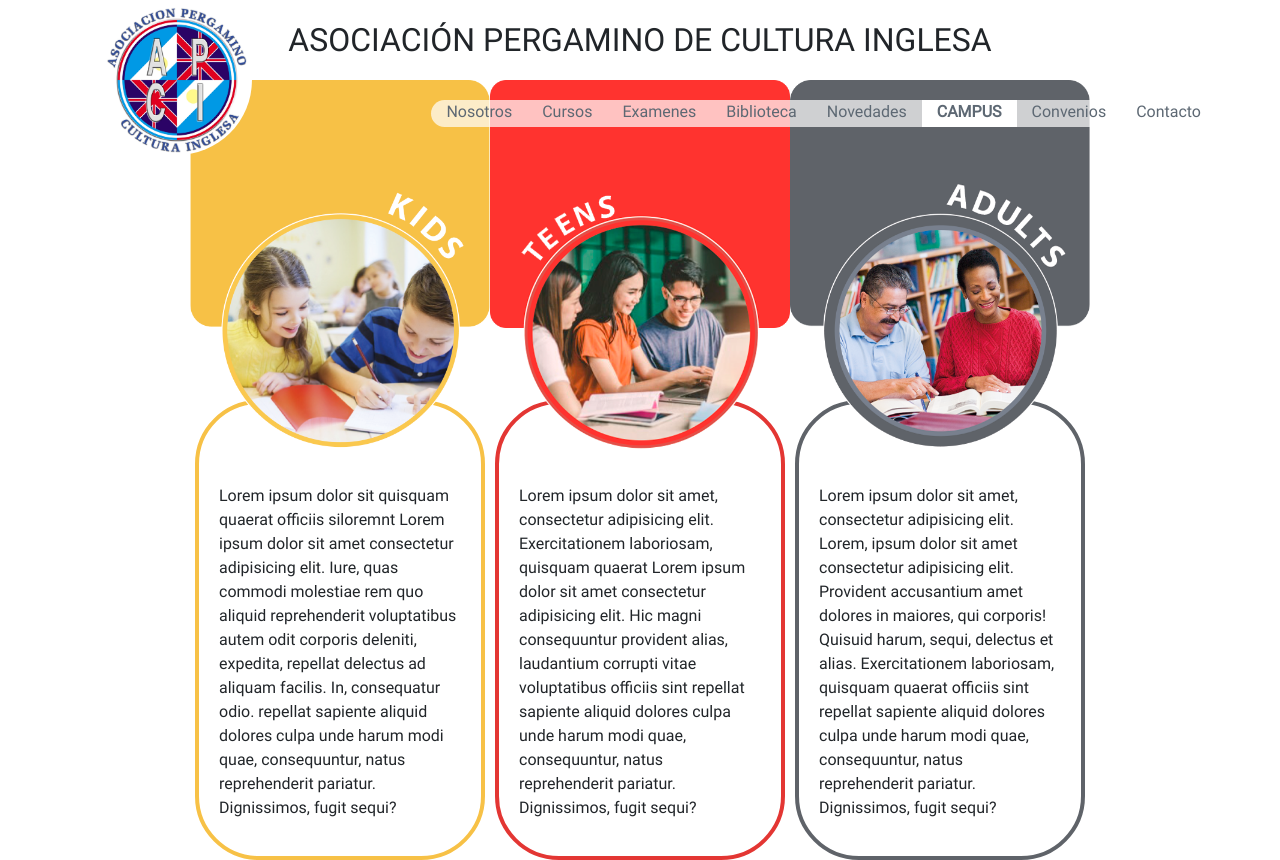
After one commit to SosaToledo/culturainglesaweb, a WordPress theme: template Cursos.php in a window 1280 px wide. The commit adds this page. Run offline with PHP 8.4 and a stand-in for WordPress, Linux system fonts and the light colour scheme; the site name, menu and one post (Sample post) are stand-ins, and other content is empty.

Commit message:
pantallas varias

```diff
--- /dev/null
+++ b/Cursos.php
@@ -0,0 +1,64 @@
+<?php /* Template Name: Cursos */ ?>
+<?php get_header(); ?>
+<?php include 'menu.php'; ?>
+
+<!-- Ponemos los 3 iconos por debajo del mouse -->
+<style>
+    #ImgAbsolute {
+        position: absolute;
+        z-index: -1;
+    }
+
+    .flex-imagenes {
+        display: flex;
+        justify-content: center;
+        width: 100%;
+        flex-wrap: nowrap;
+    }
+    .flex-descripciones{
+        width: 300px;
+        position: relative;
+    }
+    .borde{
+        padding:20px;
+        margin: auto 5px;
+        padding-top: 80px;
+        border: 0.25em solid;
+        border-radius: 4em;
+
+        position: absolute;
+        top:320px;
+        z-index: -1;
+    }
+    .descKids{
+        border-color: #f7c146;
+    }
+    .descTeens{
+        border-color: #e33633;
+    }
+    .descAdults{
+        border-color: #5f6369;
+    }
+</style>
+<div class="container-fluid" id="ImgAbsolute">
+    <div class="flex-imagenes">
+        <div class="flex-descripciones">
+            <img src="<?php bloginfo('template_directory'); ?>/img/cursos/1Kids.png" alt="Kids" class="img-fluid">
+            <div class="borde descKids">
+                <p>Lorem ipsum dolor sit  quisquam quaerat officiis siloremnt Lorem ipsum dolor sit amet consectetur adipisicing elit. Iure, quas commodi molestiae rem quo aliquid reprehenderit voluptatibus autem odit corporis deleniti, expedita, repellat delectus ad aliquam facilis. In, consequatur odio. repellat sapiente aliquid dolores culpa unde harum modi quae, consequuntur, natus reprehenderit pariatur. Dignissimos, fugit sequi?</p>
+            </div>
+        </div>
+        <div class="flex-descripciones">
+            <img src="<?php bloginfo('template_directory'); ?>/img/cursos/2TeensCorregido.png" alt="" class="img-fluid">
+            <div class="borde descTeens">
+                <p>Lorem ipsum dolor sit amet, consectetur adipisicing elit. Exercitationem laboriosam, quisquam quaerat Lorem ipsum dolor sit amet consectetur adipisicing elit. Hic magni consequuntur provident alias, laudantium corrupti vitae voluptatibus  officiis sint repellat sapiente aliquid dolores culpa unde harum modi quae, consequuntur, natus reprehenderit pariatur. Dignissimos, fugit sequi?</p>
+            </div>
+        </div>
+        <div class="flex-descripciones">
+            <img src="<?php bloginfo('template_directory'); ?>/img/cursos/3Adults.png" alt="" class="img-fluid">
+            <div class="borde descAdults">
+                <p>Lorem ipsum dolor sit amet, consectetur adipisicing elit. Lorem, ipsum dolor sit amet consectetur adipisicing elit. Provident accusantium amet dolores in maiores, qui corporis! Quisuid harum, sequi, delectus et alias. Exercitationem laboriosam, quisquam quaerat officiis sint repellat sapiente aliquid dolores culpa unde harum modi quae, consequuntur, natus reprehenderit pariatur. Dignissimos, fugit sequi?</p>
+            </div>
+        </div>
+    </div>
+</div>
--- a/menu.php
+++ b/menu.php
@@ -11,16 +11,16 @@
         <a href="<?php echo get_site_url(); ?>/Nosotros">Nosotros</a>
       </div>
       <div class="menuItem">
-      <a href="<?php echo get_site_url(); ?>/404">Cursos</a>
+      <a href="<?php echo get_site_url(); ?>/Cursos">Cursos</a>
       </div>
       <div class="menuItem">
-      <a href="<?php echo get_site_url(); ?>/404">Examenes</a>
+      <a href="<?php echo get_site_url(); ?>/Examenes">Examenes</a>
       </div>
       <div class="menuItem">
-      <a href="<?php echo get_site_url(); ?>/404">Biblioteca</a>
+      <a href="<?php echo get_site_url(); ?>/biblioteca">Biblioteca</a>
       </div>
       <div class="menuItem">
-      <a href="<?php echo get_site_url(); ?>/404">Novedades</a>
+      <a href="<?php echo get_site_url(); ?>/Novedades">Novedades</a>
       </div>
       <div class="menuItem menuCampus" style="font-weight: bold">
         <a href="https://campus.apci.org.ar">CAMPUS</a>
--- a/style.css
+++ b/style.css
@@ -306,6 +306,7 @@ img {
     border-radius: 0.7em;
     position: relative;
     margin: 60px auto;
+    padding-left: 30px;
     color:black;
     height: 100px;
     line-height: 100px;
@@ -319,7 +320,7 @@ img {
     line-height: normal;
 }
 .textoEtiqueta.telefono span{
-    font-size: 2em;
+    font-size: 1.5em;
 }
 .imagenEtiqueta{
     position: absolute;
@@ -328,9 +329,14 @@ img {
     height: 80px;
     width: 80px;
     border-radius: 50%;
-    border: 2px solid white;
-    background-color: #E9423E;
+    /*border: 2px solid white;*/
+    /*background-color: #E9423E;*/
 }
+.iconoEtiqueta{
+    width: 30px;
+
+}
+
 .tituloFormulario, button.btn{
     background-color: #E9423E;
     border: 2px solid white;
@@ -382,3 +388,8 @@ img {
     height: 100%;
     width: 100%;
 }
+
+.segundaMitadVertical button.btn{
+    margin-top: 10px;
+    padding: 5px;
+}
```
Also changed, not shown: Biblioteca.php (added, +43 -0 lines), Examenes.php (added, +99 -0 lines), contacto.php (+7 -12 lines), novedades.php (added, +57 -0 lines), img/Biblioteca/bibliotecaFondo.jpg (added), img/Contacto/Colectivo.png (added), img/Contacto/Insta.png (added), img/Contacto/Lugar.png (added), img/Contacto/Mail.png (added), img/Contacto/Telefono.png (added), img/Cursos/1Kids.png (added), img/Cursos/2Teens.png (added), img/Cursos/2TeensCorregido.png (added), img/Cursos/3Adults.png (added), 3 more files.
